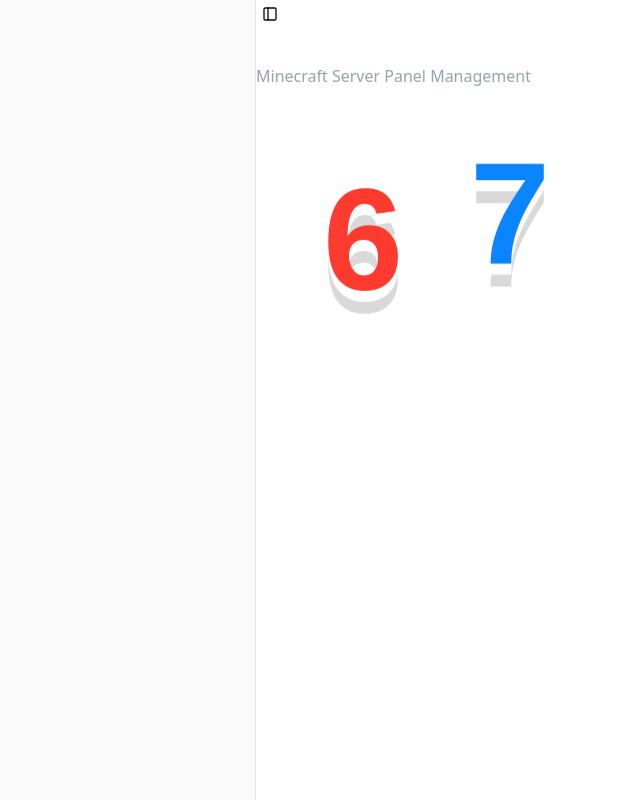
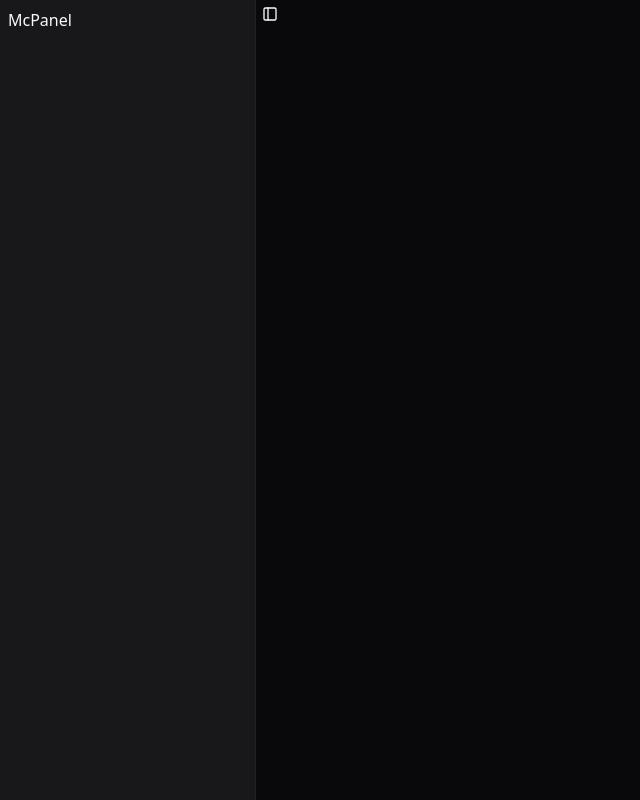
Before and after one commit to milesmuehlbach/mcpanel, a SvelteKit app: page / in a window 1280 px wide. Shown: the whole page, without its empty margins (0-640 px from the left). Built offline with nearby package versions, Linux system fonts and the light colour scheme.

Commit message:
ooh fancy a sidebar

```diff
--- a/src/app.html
+++ b/src/app.html
@@ -1,8 +1,9 @@
 <!doctype html>
-<html lang="en">
+<html lang="en" class="dark">
 	<head>
 		<meta charset="utf-8" />
 		<meta name="viewport" content="width=device-width, initial-scale=1" />
+		<meta name="color-scheme" content="dark" />
 		%sveltekit.head%
 	</head>
 	<body data-sveltekit-preload-data="hover">
--- a/src/lib/components/panel-sidebar.svelte
+++ b/src/lib/components/panel-sidebar.svelte
@@ -3,7 +3,9 @@
 </script>
 
 <Sidebar.Root>
-	<Sidebar.Header />
+	<Sidebar.Header>
+		<h1>McPanel</h1>
+	</Sidebar.Header>
 	<Sidebar.Content>
 		<Sidebar.Group />
 		<Sidebar.Group />
--- a/src/routes/+layout.svelte
+++ b/src/routes/+layout.svelte
@@ -1,19 +1,11 @@
 <script lang="ts">
 	import './layout.css';
 	import favicon from '$lib/assets/favicon.svg';
-	import * as Sidebar from "$lib/components/ui/sidebar/index.js";
-	import PanelSidebar from "$lib/components/panel-sidebar.svelte";
-
 
 	let { children } = $props();
 </script>
 
 <svelte:head><link rel="icon" href={favicon} /></svelte:head>
-
-<Sidebar.Provider>
-	<PanelSidebar />
 	<main>
-		<Sidebar.Trigger />
 		{@render children?.()}
 	</main>
-</Sidebar.Provider>
--- a/src/routes/+page.svelte
+++ b/src/routes/+page.svelte
@@ -1,8 +1,9 @@
 <script lang="ts">
-	import SixSeven from '$lib/components/SixSeven.svelte';
+	import * as Sidebar from "$lib/components/ui/sidebar/index.js";
+	import AppSidebar from '$lib/components/panel-sidebar.svelte';
 </script>
 
-<h1 class="text-3xl font-bold text-white">McPanel</h1>
-<p class="text-gray-400">Minecraft Server Panel Management</p>
-
-<SixSeven />
+<Sidebar.Provider>
+	<AppSidebar />
+	<Sidebar.Trigger />
+</Sidebar.Provider>
--- a/src/routes/layout.css
+++ b/src/routes/layout.css
@@ -1,44 +1,9 @@
-@import "tailwindcss";
+@import 'tailwindcss';
 
-@import "tw-animate-css";
-
+@import 'tw-animate-css';
 
 :root {
 	--radius: 0.65rem;
-  --background: oklch(1 0 0);
-  --foreground: oklch(0.141 0.005 285.823);
-  --card: oklch(1 0 0);
-  --card-foreground: oklch(0.141 0.005 285.823);
-  --popover: oklch(1 0 0);
-  --popover-foreground: oklch(0.141 0.005 285.823);
-  --primary: oklch(0.723 0.219 149.579);
-  --primary-foreground: oklch(0.982 0.018 155.826);
-  --secondary: oklch(0.967 0.001 286.375);
-  --secondary-foreground: oklch(0.21 0.006 285.885);
-  --muted: oklch(0.967 0.001 286.375);
-  --muted-foreground: oklch(0.552 0.016 285.938);
-  --accent: oklch(0.967 0.001 286.375);
-  --accent-foreground: oklch(0.21 0.006 285.885);
-  --destructive: oklch(0.577 0.245 27.325);
-  --border: oklch(0.92 0.004 286.32);
-  --input: oklch(0.92 0.004 286.32);
-  --ring: oklch(0.723 0.219 149.579);
-  --chart-1: oklch(0.646 0.222 41.116);
-  --chart-2: oklch(0.6 0.118 184.704);
-  --chart-3: oklch(0.398 0.07 227.392);
-  --chart-4: oklch(0.828 0.189 84.429);
-  --chart-5: oklch(0.769 0.188 70.08);
-  --sidebar: oklch(0.985 0 0);
-  --sidebar-foreground: oklch(0.141 0.005 285.823);
-  --sidebar-primary: oklch(0.723 0.219 149.579);
-  --sidebar-primary-foreground: oklch(0.982 0.018 155.826);
-  --sidebar-accent: oklch(0.967 0.001 286.375);
-  --sidebar-accent-foreground: oklch(0.21 0.006 285.885);
-  --sidebar-border: oklch(0.92 0.004 286.32);
-  --sidebar-ring: oklch(0.723 0.219 149.579);
-}
-
-.dark {
 	--background: oklch(0.141 0.005 285.823);
 	--foreground: oklch(0.985 0 0);
 	--card: oklch(0.21 0.006 285.885);
```
Lines whose indentation alone changed are shown as unchanged.
